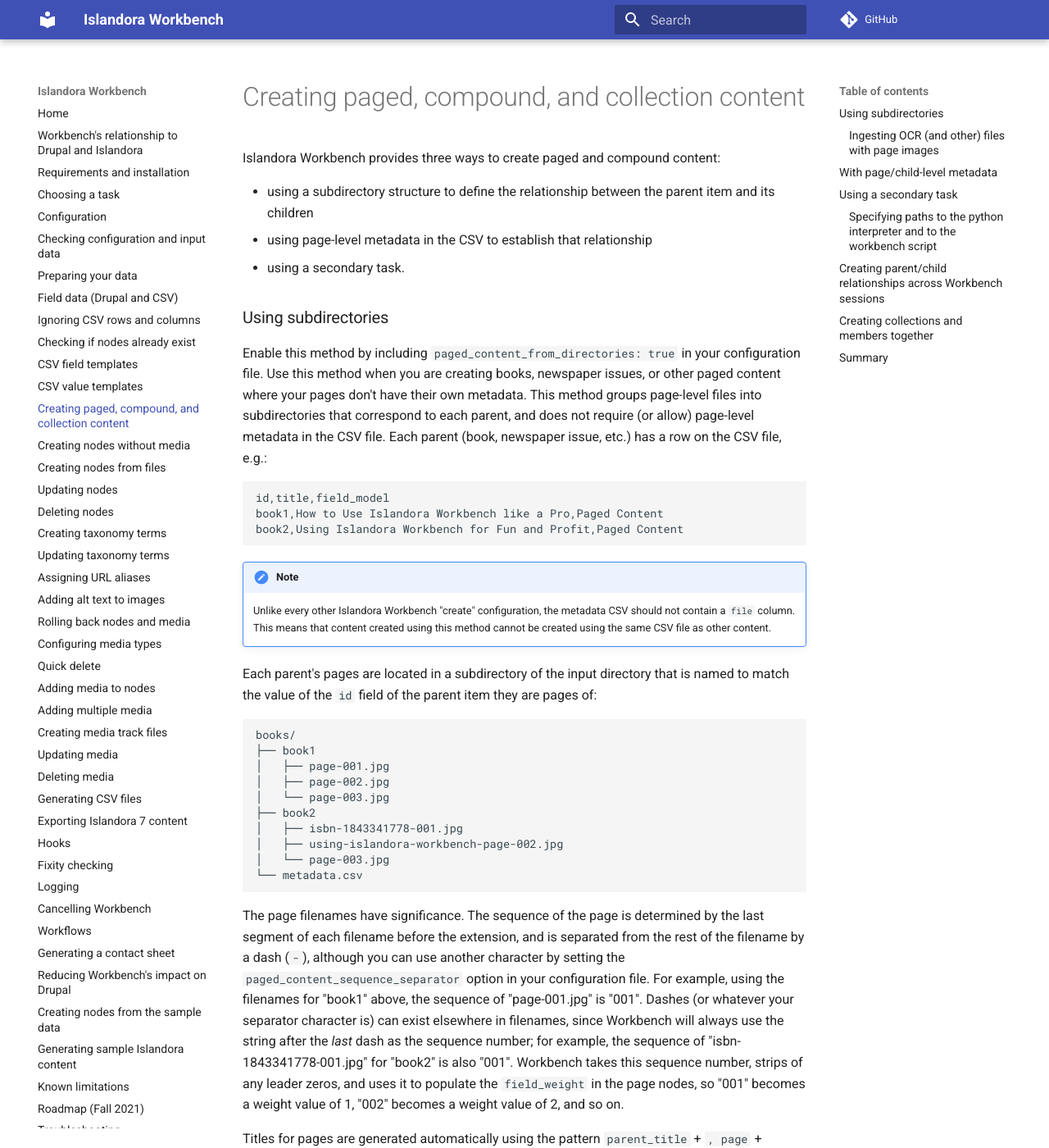
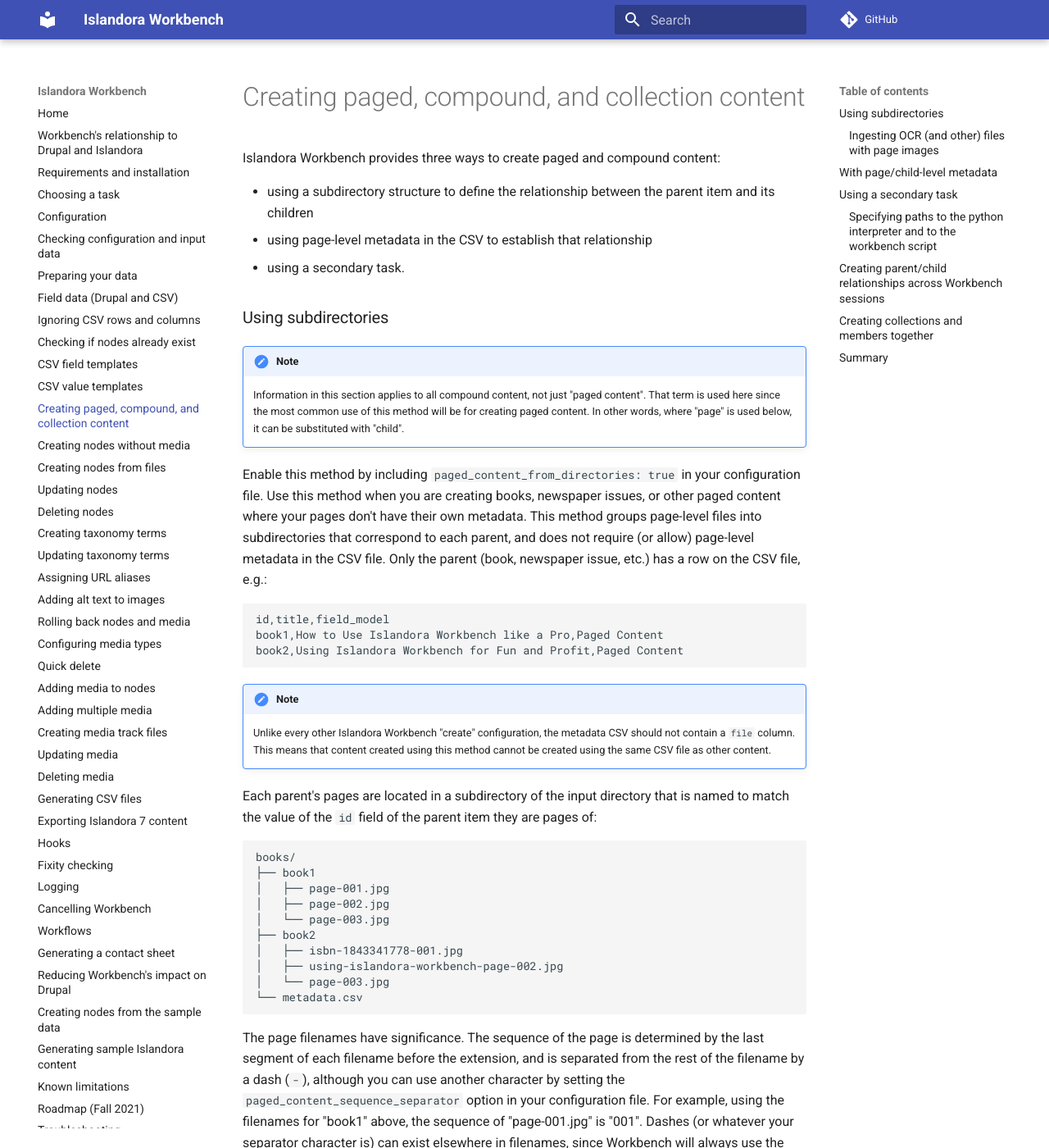
Before and after one commit to mjordan/islandora_workbench_docs, an MkDocs documentation site: the page built from docs/paged_and_compound.md, in a window 1280 px wide and 1400 px high. Shown: the whole window at 82% size. Built offline with MkDocs 1.6.1 and Material for MkDocs 9.7.7, drawn with Linux system fonts in a browser that asks for light colours; comment, search, counter and statistics services are not loaded; some of the changed text lies outside the part shown.

Commit message:
Edits to docs on creating paged/compound content.

````diff
--- a/docs/paged_and_compound.md
+++ b/docs/paged_and_compound.md
@@ -6,7 +6,10 @@
 
 ### Using subdirectories
 
-Enable this method by including `paged_content_from_directories: true` in your configuration file. Use this method when you are creating books, newspaper issues, or other paged content where your pages don't have their own metadata. This method groups page-level files into subdirectories that correspond to each parent, and does not require (or allow) page-level metadata in the CSV file. Each parent (book, newspaper issue, etc.) has a row on the CSV file, e.g.:
+!!! note
+    Information in this section applies to all compound content, not just "paged content". That term is used here since the most common use of this method will be for creating paged content. In other words, where "page" is used below, it can be substituted with "child".
+
+Enable this method by including `paged_content_from_directories: true` in your configuration file. Use this method when you are creating books, newspaper issues, or other paged content where your pages don't have their own metadata. This method groups page-level files into subdirectories that correspond to each parent, and does not require (or allow) page-level metadata in the CSV file. Only the parent (book, newspaper issue, etc.) has a row on the CSV file, e.g.:
 
 ```text
 id,title,field_model
@@ -32,9 +35,11 @@
 └── metadata.csv
 ```
 
-The page filenames have significance. The sequence of the page is determined by the last segment of each filename before the extension, and is separated from the rest of the filename by a dash (`-`), although you can use another character by setting the `paged_content_sequence_separator` option in your configuration file. For example, using the filenames for "book1" above, the sequence of "page-001.jpg" is "001". Dashes (or whatever your separator character is) can exist elsewhere in filenames, since Workbench will always use the string after the *last* dash as the sequence number; for example, the sequence of "isbn-1843341778-001.jpg" for "book2" is also "001". Workbench takes this sequence number, strips of any leader zeros, and uses it to populate the `field_weight` in the page nodes, so "001" becomes a weight value of 1, "002" becomes a weight value of 2, and so on.
+The page filenames have significance. The sequence of the page is determined by the last segment of each filename before the extension, and is separated from the rest of the filename by a dash (`-`), although you can use another character by setting the `paged_content_sequence_separator` option in your configuration file. For example, using the filenames for "book1" above, the sequence of "page-001.jpg" is "001". Dashes (or whatever your separator character is) can exist elsewhere in filenames, since Workbench will always use the string after the *last* dash as the sequence number; for example, the sequence of "isbn-1843341778-001.jpg" for "book2" is also "001". Workbench takes this sequence number, strips all leading zeros, and uses it to populate the `field_weight` in the page nodes, so "001" becomes a weight value of 1, "002" becomes a weight value of 2, and so on.
 
 Titles for pages are generated automatically using the pattern `parent_title` + `, page` + `sequence_number`, where "parent title" is inherited from the page's parent node and "sequence number" is the page's sequence. For example, if a page's parent has the title "How to Write a Book" and its sequence number is 450, its automatically generated title will be "How to Write a Book, page 450". You can override this pattern by including the `page_title_template`  setting in your configuration file. The value of this setting is a simple string template. The default, which generates the page title pattern described above, is `'$parent_title, page $weight'`. There are only two variables you can include in the template, `$parent_title` and `$weight`, although you do not need to include either one if you don't want that information appearing in your page titles.
+
+Fields on pages that are configured to be required in the parent and page content type are automatically inherited from the parent. No special confifguration is necessary.
 
 Finally, even though only minimal metadata is assigned to pages using this method (i.e., the automatically generated title and Islandora model), you can add additional metadata to pages using a separate `update` task.
 
````
Also changed, not shown: docs/changelog.md (+1 -0 lines).
